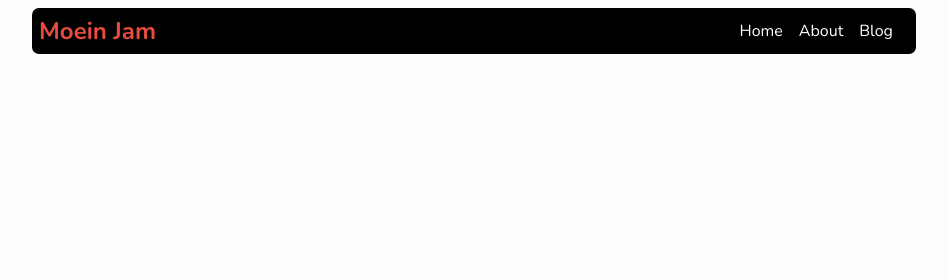
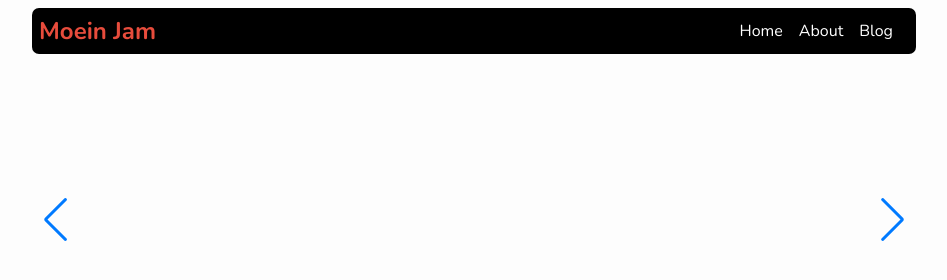
Before and after one commit to M-J1385/Pwa, a plain HTML site: page index.html in a window 1280 px wide. Shown: the whole page, without its empty margins (166-1113 px from the left). Drawn offline with nearby package versions, Linux system fonts and the light colour scheme.

Commit message:
Update style.css

```diff
--- a/css/style.css
+++ b/css/style.css
@@ -89,3 +89,7 @@ h1 {
     padding: 0.3rem 1rem;
     border-radius: 20px;
 }
+.swiper {
+  width: 100%;
+  height: 300px;
+}
```
